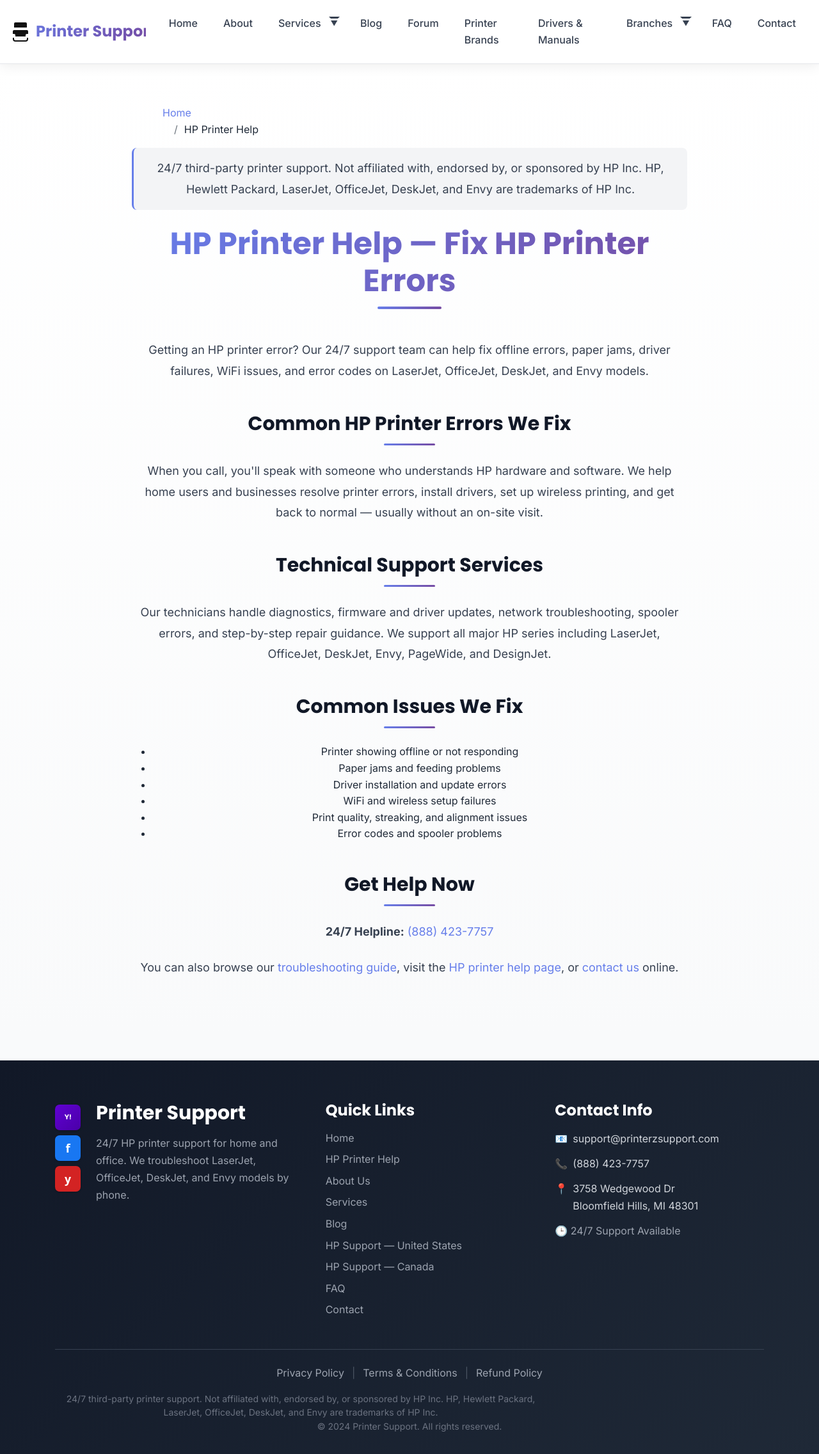
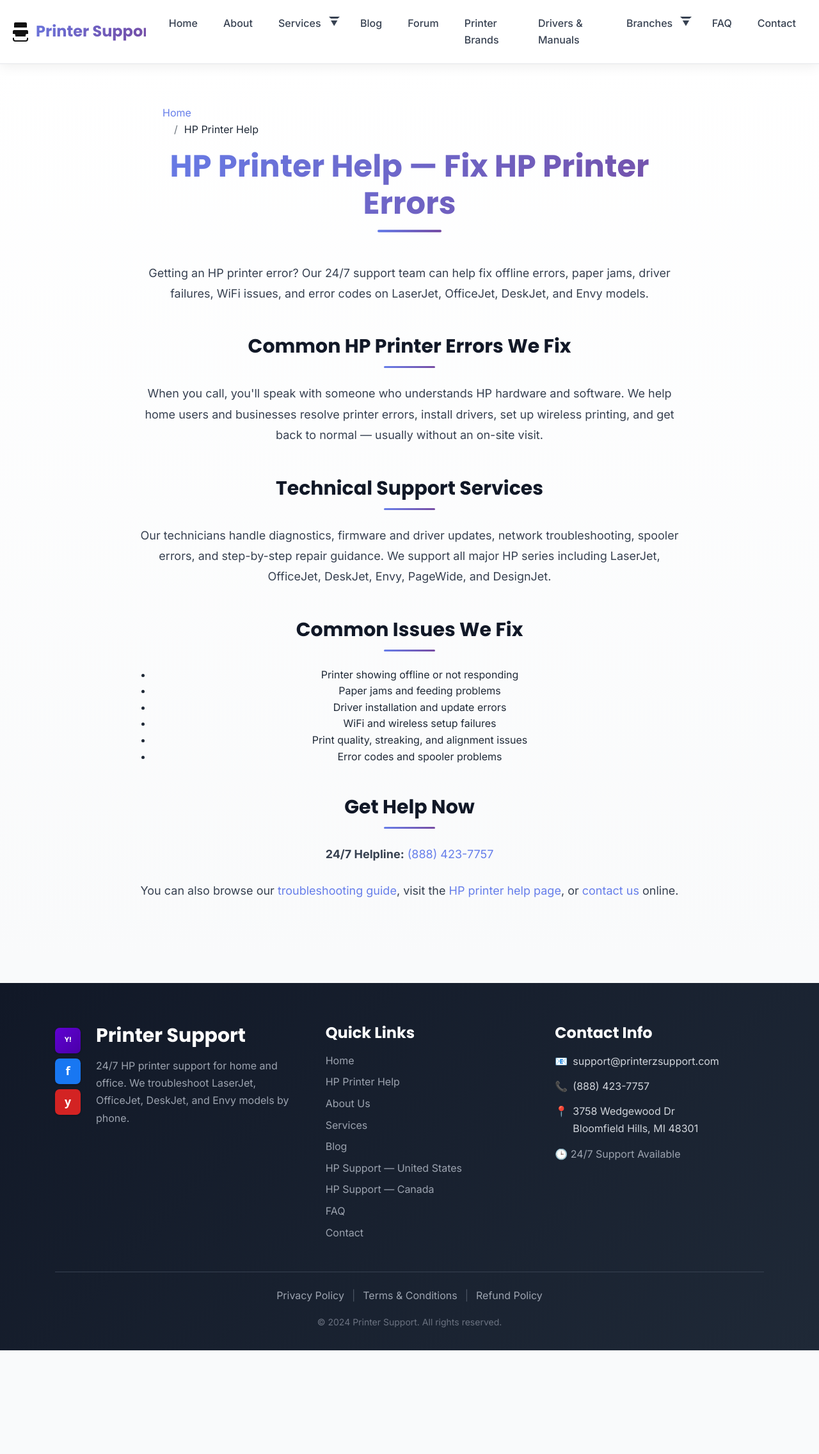
Before and after one commit to mshekhu1/printerzsupport, a Next.js app: page /hp-printer-customer-service in a window 1280 px wide. Shown: the whole page at 64% size. After the commit the page ends 2110 px from the top, so only its background shows below. Built offline with nearby package versions, Linux system fonts and the light colour scheme.

Commit message:
remove disclaimer

```diff
--- a/app/components/BrandDisclaimer.js
+++ /dev/null
@@ -1,11 +0,0 @@
-import { BRAND_DISCLAIMER, BRAND_DISCLAIMER_SHORT } from '../../lib/constants/brand';
-
-export default function BrandDisclaimer({ variant = 'full', className = '' }) {
-  const text = variant === 'short' ? BRAND_DISCLAIMER_SHORT : BRAND_DISCLAIMER;
-
-  return (
-    <p className={`brand-disclaimer ${className}`.trim()} role="note">
-      {text}
-    </p>
-  );
-}
--- a/app/components/Footer.js
+++ b/app/components/Footer.js
@@ -1,7 +1,6 @@
 import Link from 'next/link';
 import { PHONE_DISPLAY, PHONE_TEL_HREF } from '../../lib/constants/phone';
 import { SITE_NAME } from '../../lib/seo/siteSeo';
-import BrandDisclaimer from './BrandDisclaimer';
 
 export default function Footer({ style }) {
   return (
@@ -92,7 +91,6 @@
             <span>|</span>
             <Link href="/refund-policy">Refund Policy</Link>
           </div>
-          <BrandDisclaimer className="footer-disclaimer" />
           <p>&copy; 2024 {SITE_NAME}. All rights reserved.</p>
         </div>
       </div>
--- a/app/components/Home.js
+++ b/app/components/Home.js
@@ -5,7 +5,6 @@
 import { PHONE_DISPLAY, PHONE_TEL_HREF } from '../../lib/constants/phone';
 import { homeFaqs } from '../../lib/data/homeFaqs';
 import { DEFAULT_HERO_ALT, DEFAULT_TITLE, SITE_NAME } from '../../lib/seo/siteSeo';
-import BrandDisclaimer from './BrandDisclaimer';
 import Image from 'next/image';
 import ScrollAnimation from './ScrollAnimation';
 import AnimatedCounter from './AnimatedCounter';
@@ -104,7 +103,6 @@
                 <p className="hero-subtitle">
                   Call for 24/7 HP printer support on LaserJet, OfficeJet, DeskJet, and Envy printers. We fix offline errors, paper jams, driver failures, WiFi issues, and error codes — usually in one remote session.
                 </p>
-                <BrandDisclaimer variant="short" className="hero-disclaimer" />
                 <div className="hero-actions">
                   <a href={PHONE_TEL_HREF} className="hero-phone">
                     📞 Call Now: {PHONE_DISPLAY}
--- a/app/hp-printer-customer-service/page.js
+++ b/app/hp-printer-customer-service/page.js
@@ -1,6 +1,5 @@
 import Link from 'next/link';
 import Breadcrumb from '../components/Breadcrumb';
-import BrandDisclaimer from '../components/BrandDisclaimer';
 import { getOrganizationSchema, getServiceSchema } from '../../lib/utils/structuredData';
 import { PHONE_DISPLAY, PHONE_TEL_HREF } from '../../lib/constants/phone';
 import '../../styles/pages/About.css';
@@ -37,7 +36,6 @@
       <div className="about-container animate__animated animate__fadeIn">
         <div className="container">
           <Breadcrumb items={breadcrumbItems} />
-          <BrandDisclaimer className="page-disclaimer" />
           <h1 className="animate__animated animate__fadeInDown">HP Printer Help — Fix HP Printer Errors</h1>
           <p className="animate__animated animate__fadeInUp">
             Getting an HP printer error? Our 24/7 support team can help fix offline errors, paper jams, driver failures, WiFi issues, and error codes on LaserJet, OfficeJet, DeskJet, and Envy models.
--- a/lib/constants/brand.js
+++ /dev/null
@@ -1,5 +0,0 @@
-export const BRAND_DISCLAIMER =
-  '24/7 third-party printer support. Not affiliated with, endorsed by, or sponsored by HP Inc. HP, Hewlett Packard, LaserJet, OfficeJet, DeskJet, and Envy are trademarks of HP Inc.';
-
-export const BRAND_DISCLAIMER_SHORT =
-  '24/7 third-party HP printer help — not affiliated with HP Inc.';
--- a/styles/globals/App.css
+++ b/styles/globals/App.css
@@ -501,34 +501,6 @@
   font-size: var(--font-size-sm);
 }
 
-.brand-disclaimer {
-  font-size: var(--font-size-sm);
-  color: var(--gray-500);
-  line-height: 1.5;
-  margin: 0;
-}
-
-.hero-disclaimer {
-  margin-top: var(--spacing-4);
-  font-size: 0.8125rem;
-  opacity: 0.9;
-  max-width: 36rem;
-}
-
-.footer-disclaimer {
-  max-width: 48rem;
-  margin: 0 auto var(--spacing-4);
-  text-align: center;
-}
-
-.page-disclaimer {
-  margin-bottom: var(--spacing-6);
-  padding: var(--spacing-4);
-  background: var(--gray-100, #f3f4f6);
-  border-radius: 8px;
-  border-left: 3px solid var(--primary, #667eea);
-}
-
 .footer-bottom a {
   color: var(--gray-400);
   transition: color var(--transition-fast);
```
